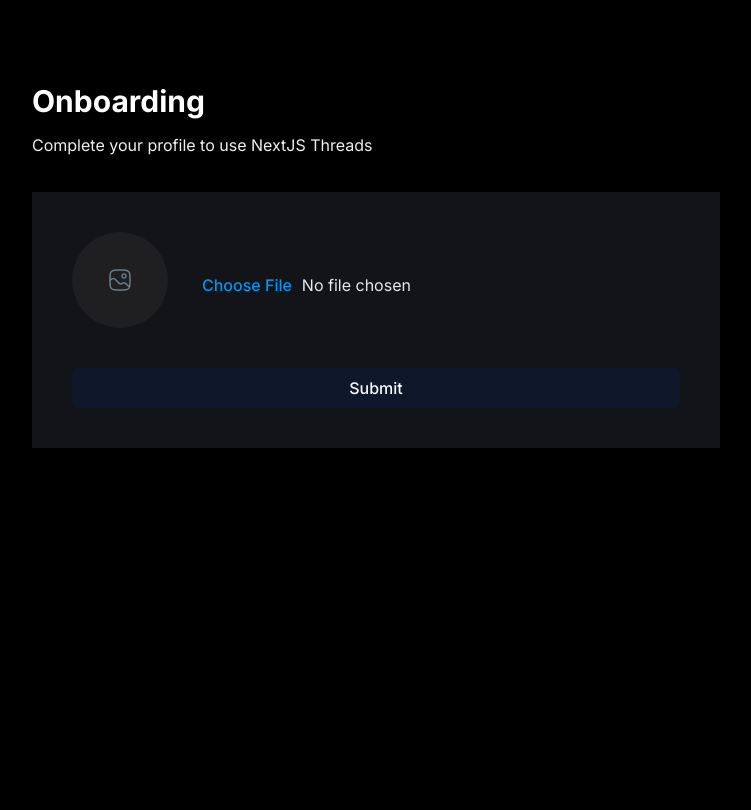
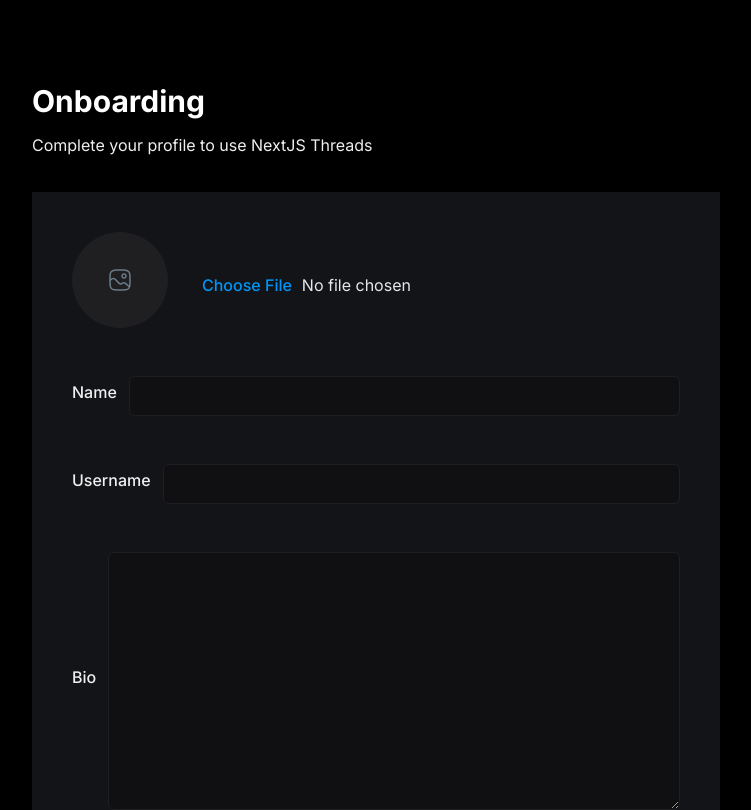
Before and after one commit to pwardo/nextjs-threads, a Next.js app: page /onboarding in a window 1280 px wide. Shown: the top 810 px of the page, without its empty margins (264-1015 px from the left). Built offline with nearby package versions, Linux system fonts and the light colour scheme; no server answers.

Commit message:
'npx shadcn-ui@latest add textarea' and add form fields to form

```diff
--- a/components/forms/AccountProfile.tsx
+++ b/components/forms/AccountProfile.tsx
@@ -14,6 +14,7 @@
   FormMessage,
 } from "@/components/ui/form";
 import { Input } from "@/components/ui/input";
+import { Textarea } from '@/components/ui/textarea';
 import { Button } from "@/components/ui/button";
 
 import { UserValidation } from '@/lib/validations/user';
@@ -96,6 +97,60 @@
             </FormItem>
           )}
         />
+        <FormField
+          control={form.control}
+          name="name"
+          render={({ field }) => (
+            <FormItem className="flex items-center gap-3 w-full">
+              <FormLabel className="text-base-semibold text-light-2">
+                Name
+              </FormLabel>
+              <FormControl className="flex-1 text-base-semibold text-gray-200">
+                <Input
+                  type="text"
+                  className="account-form_input no-focus"
+                  {...field}
+                />
+              </FormControl>
+            </FormItem>
+          )}
+        />
+        <FormField
+          control={form.control}
+          name="username"
+          render={({ field }) => (
+            <FormItem className="flex items-center gap-3 w-full">
+              <FormLabel className="text-base-semibold text-light-2">
+                Username
+              </FormLabel>
+              <FormControl className="flex-1 text-base-semibold text-gray-200">
+                <Input
+                  type="text"
+                  className="account-form_input no-focus"
+                  {...field}
+                />
+              </FormControl>
+            </FormItem>
+          )}
+        />
+        <FormField
+          control={form.control}
+          name="bio"
+          render={({ field }) => (
+            <FormItem className="flex items-center gap-3 w-full">
+              <FormLabel className="text-base-semibold text-light-2">
+                Bio
+              </FormLabel>
+              <FormControl className="flex-1 text-base-semibold text-gray-200">
+                <Textarea
+                  rows={10}
+                  className="account-form_input no-focus"
+                  {...field}
+                />
+              </FormControl>
+            </FormItem>
+          )}
+        />
         <Button type="submit">Submit</Button>
       </form>
     </Form>
--- /dev/null
+++ b/components/ui/textarea.tsx
@@ -0,0 +1,24 @@
+import * as React from "react"
+
+import { cn } from "@/lib/utils"
+
+export interface TextareaProps
+  extends React.TextareaHTMLAttributes<HTMLTextAreaElement> {}
+
+const Textarea = React.forwardRef<HTMLTextAreaElement, TextareaProps>(
+  ({ className, ...props }, ref) => {
+    return (
+      <textarea
+        className={cn(
+          "flex min-h-[80px] w-full rounded-md border border-slate-200 bg-white px-3 py-2 text-sm ring-offset-white placeholder:text-slate-500 focus-visible:outline-none focus-visible:ring-2 focus-visible:ring-slate-950 focus-visible:ring-offset-2 disabled:cursor-not-allowed disabled:opacity-50 dark:border-slate-800 dark:bg-slate-950 dark:ring-offset-slate-950 dark:placeholder:text-slate-400 dark:focus-visible:ring-slate-300",
+          className
+        )}
+        ref={ref}
+        {...props}
+      />
+    )
+  }
+)
+Textarea.displayName = "Textarea"
+
+export { Textarea }
```
